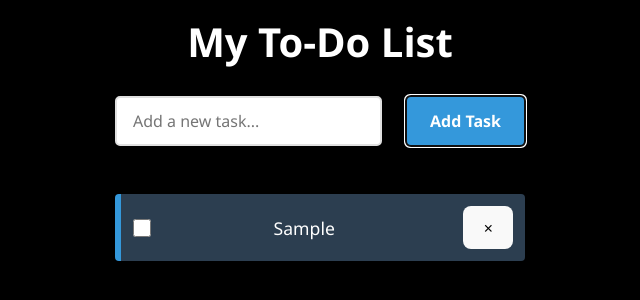
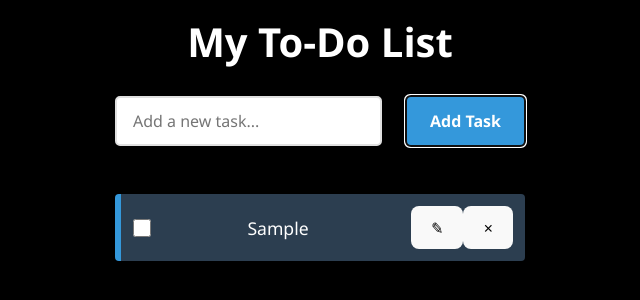
Before and after one commit to AnandTiwary20/To-Do-List-React, a React (Vite) app in the folder vite-project/: page / in a window 1280 px wide. Both pictures are taken after typing "Sample" into the empty fields and a click on the button "Add Task". Shown: the top 300 px of the page, without its empty margins (320-960 px from the left). Built offline with nearby package versions, Linux system fonts and the light colour scheme.

Commit message:
Added a Update value and improved the UI

```diff
--- a/vite-project/src/App.jsx
+++ b/vite-project/src/App.jsx
@@ -45,6 +45,14 @@ function App() {
     setTodos(todos.filter(todo => todo.id !== id));
   };
 
+  // Update a todo
+  const updateTodo = (id, newText) => {
+    if (!newText.trim()) return;
+    setTodos(todos.map(todo =>
+      todo.id === id ? { ...todo, text: newText.trim() } : todo
+    ));
+  };
+
   return (
     <div className="app-container">
       <Header />
@@ -68,6 +76,7 @@ function App() {
           todos={todos}
           onToggleComplete={toggleComplete}
           onDelete={deleteTodo}
+          onUpdateTodo={updateTodo}
         />
       </main>
     </div>
--- a/vite-project/src/components/ToDoItem.jsx
+++ b/vite-project/src/components/ToDoItem.jsx
@@ -1,27 +1,78 @@
-import React from 'react';
+import React, { useState } from 'react';
 
-const ToDoItem = ({ todo, onToggleComplete, onDelete }) => {
+const ToDoItem = ({ todo, onToggleComplete, onDelete, onUpdateTodo }) => {
+  const [isEditing, setIsEditing] = useState(false);
+  const [editText, setEditText] = useState(todo.text);
+
+  const handleEdit = () => {
+    setIsEditing(true);
+  };
+
+  const handleSave = (e) => {
+    e.preventDefault();
+    onUpdateTodo(todo.id, editText);
+    setIsEditing(false);
+  };
+
+  const handleKeyDown = (e) => {
+    if (e.key === 'Enter') {
+      handleSave(e);
+    } else if (e.key === 'Escape') {
+      setEditText(todo.text);
+      setIsEditing(false);
+    }
+  };
   return (
-    <li className="todo-item">
+    <li className={`todo-item ${isEditing ? 'editing' : ''}`}>
       <input
         type="checkbox"
         checked={todo.completed}
         onChange={() => onToggleComplete(todo.id)}
         className="todo-checkbox"
+        disabled={isEditing}
       />
-      <span className={`todo-text ${todo.completed ? 'completed' : ''}`}>
+
+      {isEditing ? (
+        <form onSubmit={handleSave} className="edit-form">
+          <input
+            type="text"
+            value={editText}
+            onChange={(e) => setEditText(e.target.value)}
+            onBlur={handleSave}
+            onKeyDown={handleKeyDown}
+            className="edit-input"
+            autoFocus
+          />
+        </form>
+      ) : (
+        <span
+          className={`todo-text ${todo.completed ? 'completed' : ''}`}
+          onDoubleClick={handleEdit}
+        >
           {todo.text}
         </span>
+      )}
+
+      <div className="todo-actions">
+        {!isEditing && (
           <button
-        onClick={(e) => {
-
-          onDelete(todo.id);}
-        }
+            onClick={handleEdit}
+            className="edit-button"
+            aria-label="Edit task"
+            disabled={todo.completed}
+          >
+            ✎
+          </button>
+        )}
+        <button
+          onClick={() => onDelete(todo.id)}
           className="delete-button"
           aria-label="Delete task"
+          disabled={isEditing}
         >
           ×
         </button>
+      </div>
     </li>
   );
 };
--- a/vite-project/src/components/ToDoList.jsx
+++ b/vite-project/src/components/ToDoList.jsx
@@ -1,7 +1,7 @@
 import React from 'react';
 import ToDoItem from './ToDoItem';
 
-const ToDoList = ({ todos, onToggleComplete, onDelete }) => {
+const ToDoList = ({ todos, onToggleComplete, onDelete, onUpdateTodo }) => {
 
   if(todos.length ==0){
    return <p className="empty-message">No tasks yet. Please add one!</p>;
@@ -15,6 +15,7 @@ const ToDoList = ({ todos, onToggleComplete, onDelete }) => {
             todo={todo}
             onToggleComplete={onToggleComplete}
             onDelete={onDelete}
+            onUpdateTodo={onUpdateTodo}
           />
         )
       )}
```
Lines whose indentation alone changed are shown as unchanged.
